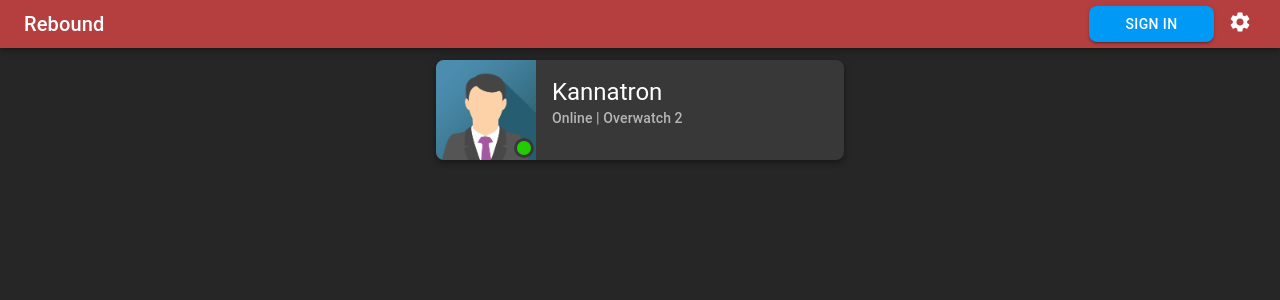
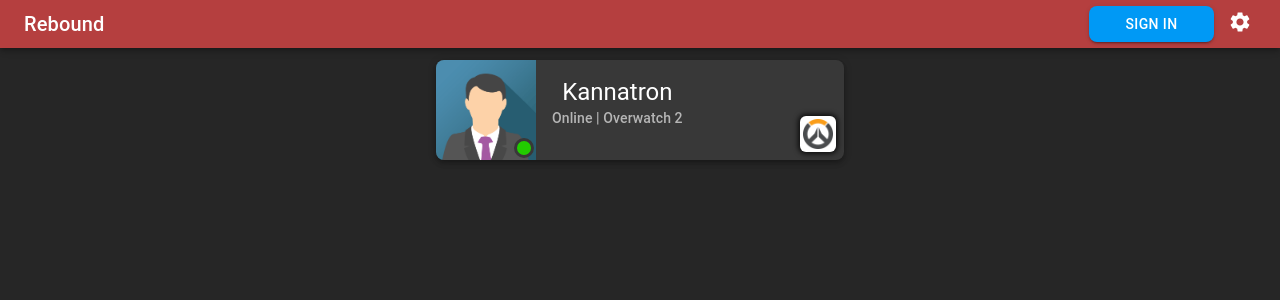
Before and after one commit to BrandonCasa/rebound-app, a React (Create React App) app: page /home in a window 1280 px wide. Shown: the top 300 px of the page. Built offline with nearby package versions, Linux system fonts and the light colour scheme; no server answers.

Commit message:
Friend dropdown

```diff
--- /dev/null
+++ b/src/components/FriendActivityDropdown.jsx
@@ -0,0 +1,87 @@
+import * as IconSvgs from "@mui/icons-material";
+import { List, ListItem, ListItemButton, ListItemIcon, ListItemText, Menu, MenuItem, Popover } from "@mui/material";
+import { styled, useTheme } from "@mui/material/styles";
+import { getAuth } from "firebase/auth";
+import { useAuthState } from "react-firebase-hooks/auth";
+import { useNavigate } from "react-router-dom";
+import { getFunctions, httpsCallable } from "firebase/functions";
+
+const CustomPopover = styled(Popover)(({ theme }) => ({
+  color: theme.palette.text.primary,
+  pointerEvents: "none",
+  marginLeft: "7.5px",
+  "& .MuiPaper-root": {
+    pointerEvents: "auto",
+  },
+}));
+
+function FriendActivityDropdown(props) {
+  let theme = useTheme();
+
+  const auth = getAuth();
+  let [user, loading, error] = useAuthState(auth);
+  const navigate = useNavigate();
+  const functions = getFunctions();
+
+  return (
+    <CustomPopover
+      PaperProps={{ onMouseEnter: (event) => props.handleMenuOpen(event, true), onMouseLeave: (event) => props.handleMenuClose(true) }}
+      anchorEl={props.anchorEl}
+      open={props.menuOpened}
+      disableRestoreFocus
+      anchorOrigin={{
+        vertical: "top",
+        horizontal: "right",
+      }}
+      transformOrigin={{
+        vertical: "top",
+        horizontal: "left",
+      }}
+    >
+      <List onClick={() => {}} sx={{ color: theme.palette.text.secondary, width: "200px", pt: 0, pb: 0 }}>
+        <ListItem component="div" disablePadding>
+          <ListItemButton>
+            <ListItemIcon>
+              <IconSvgs.AccountBox sx={{ fontSize: 24, color: theme.palette.text.primary }} />
+            </ListItemIcon>
+            <ListItemText primary="View Profile" />
+          </ListItemButton>
+        </ListItem>
+        <ListItem component="div" disablePadding>
+          <ListItemButton>
+            <ListItemIcon>
+              <IconSvgs.Message sx={{ fontSize: 24, color: theme.palette.text.primary }} />
+            </ListItemIcon>
+            <ListItemText primary="Message" />
+          </ListItemButton>
+        </ListItem>
+        <ListItem component="div" disablePadding>
+          <ListItemButton>
+            <ListItemIcon>
+              <IconSvgs.GroupAdd sx={{ fontSize: 24, color: theme.palette.text.primary }} />
+            </ListItemIcon>
+            <ListItemText primary="Send Invite" />
+          </ListItemButton>
+        </ListItem>
+        <ListItem component="div" disablePadding>
+          <ListItemButton>
+            <ListItemIcon>
+              <IconSvgs.AddReaction sx={{ fontSize: 24, color: theme.palette.text.primary }} />
+            </ListItemIcon>
+            <ListItemText primary="Modify Tags" />
+          </ListItemButton>
+        </ListItem>
+        <ListItem component="div" disablePadding>
+          <ListItemButton>
+            <ListItemIcon>
+              <IconSvgs.PersonRemove sx={{ fontSize: 24, color: theme.palette.text.primary }} />
+            </ListItemIcon>
+            <ListItemText primary="Remove Friend" />
+          </ListItemButton>
+        </ListItem>
+      </List>
+    </CustomPopover>
+  );
+}
+
+export default FriendActivityDropdown;
--- a/src/pages/Home.page.jsx
+++ b/src/pages/Home.page.jsx
@@ -1,8 +1,12 @@
-import { Badge, Button, Card, CardActionArea, CardActions, CardContent, CardMedia, Stack, Typography } from "@mui/material";
+import { Badge, Box, Button, ButtonBase, Card, CardActionArea, CardActions, CardContent, CardMedia, Container, Stack, Typography } from "@mui/material";
 import { styled, useTheme } from "@mui/material/styles";
 import Grid from "@mui/material/Unstable_Grid2";
-import { useContext } from "react";
+import React, { useContext } from "react";
 import { AuthContext } from "../helpers/usersContext";
+import { useDropdown } from "../helpers/dropDownHelper";
+import FriendActivityDropdown from "../components/FriendActivityDropdown";
+import { useRef } from "react";
+import { useEffect } from "react";
 
 function FriendComponent(props) {
   let theme = useTheme();
@@ -22,8 +26,7 @@ function FriendComponent(props) {
   }));
 
   return (
-    <Friend elevation={4} sx={{ display: "flex" }}>
-      <CardActionArea sx={{ display: "flex" }}>
+    <Friend elevation={4} sx={{ display: "flex", flexGrow: 1 }}>
       <CardMedia sx={{ height: "100px", width: "100px" }}>
         <StyledBadge
           anchorOrigin={{
@@ -36,7 +39,16 @@ function FriendComponent(props) {
           <img style={{ height: "100px", width: "100px" }} src="images/img_avatar.png" alt="random" />
         </StyledBadge>
       </CardMedia>
-        <CardContent sx={{ flexGrow: 1, height: "100px" }}>
+      <CardContent
+        sx={{
+          display: "flex",
+          flexGrow: 1,
+          height: "100px",
+          "&:last-child": {
+            paddingBottom: "16px",
+          },
+        }}
+      >
         <span style={{ display: "flex", flexDirection: "column" }}>
           <Typography variant="h5" component="h2">
             {props.name}
@@ -45,8 +57,24 @@ function FriendComponent(props) {
             {props.status} | {props.activity}
           </Typography>
         </span>
+        <div
+          style={{
+            height: "36px",
+            width: "36px",
+            backgroundColor: "white",
+            borderRadius: "6px",
+            display: "flex",
+            justifyContent: "center",
+            position: "absolute",
+            padding: "3px",
+            boxShadow: "0px 0px 5px 2px rgba(0,0,0,0.75)",
+            right: "8px",
+            bottom: "8px",
+          }}
+        >
+          <img style={{ height: "30px", width: "30px" }} src="images/overwatch.png" alt="random" />
+        </div>
       </CardContent>
-      </CardActionArea>
     </Friend>
   );
 }
@@ -54,10 +82,19 @@ function FriendComponent(props) {
 function HomePage(props) {
   const user = useContext(AuthContext);
 
+  const friendActivityDropdownState = useDropdown();
+
   return (
     <Grid container spacing={2} sx={{ display: "flex", width: "auto", justifyContent: "center" }}>
-      <Grid xs={4}>
+      <Grid xs={12} sm={4} sx={{ display: "flex", flexGrow: 1 }}>
+        <ButtonBase
+          sx={{ display: "flex", flexGrow: 1 }}
+          onMouseEnter={(event) => friendActivityDropdownState.handleMenuOpen(event, false)}
+          onMouseLeave={() => friendActivityDropdownState.handleMenuClose(false)}
+        >
           <FriendComponent name={"Kannatron"} activity={"Overwatch 2"} status={"Online"} />
+        </ButtonBase>
+        <FriendActivityDropdown {...friendActivityDropdownState} />
       </Grid>
     </Grid>
   );
```
Also changed, not shown: public/images/overwatch.png (added), public/images/ow2.png (deleted). Lines whose indentation alone changed are shown as unchanged.
